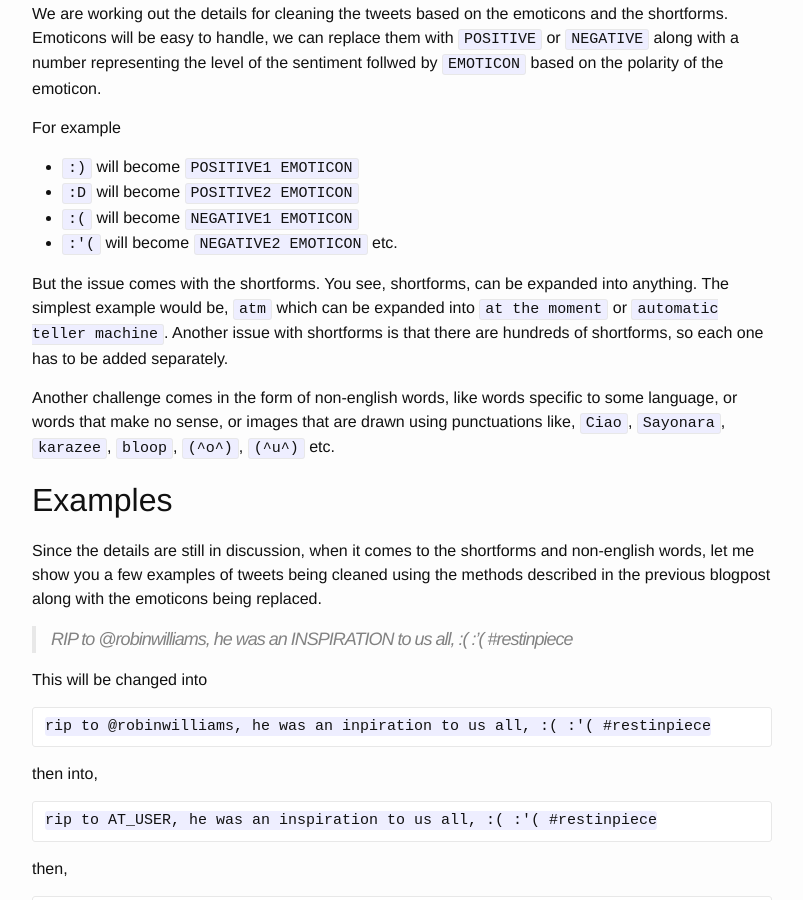
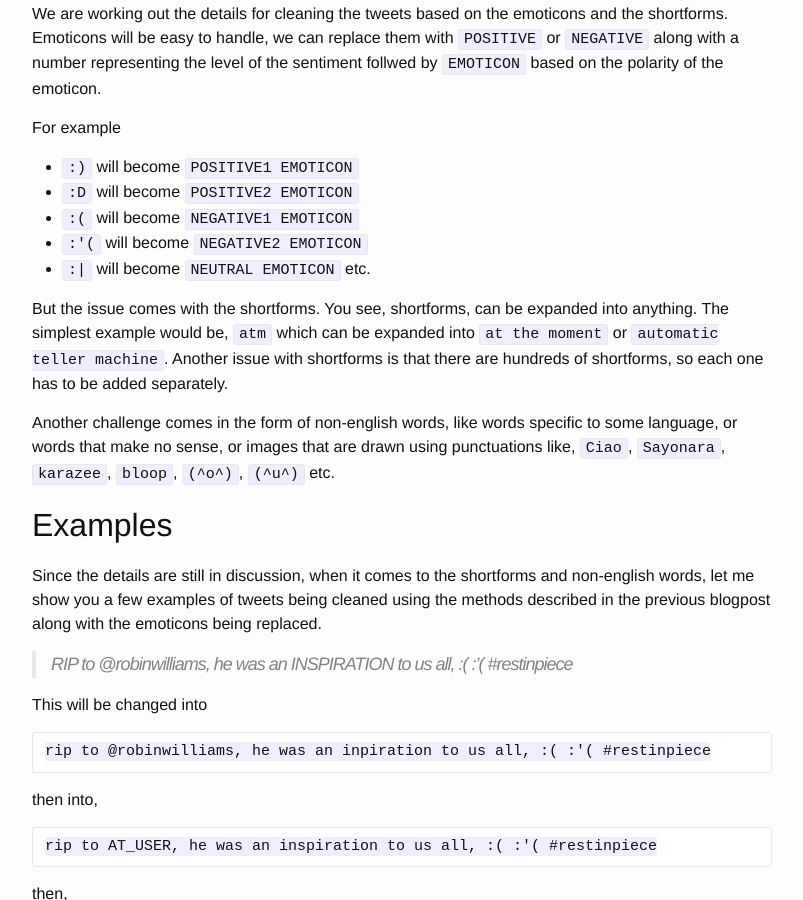
Before and after one commit to panchdevs/panchdevs.github.io, a Jekyll site: the page built from _posts/2015-03-19-tweet-cleaner-upgrades.md, in a window 1280 px wide and 900 px high, scrolled down 842 px. Shown: the whole window, without its empty margins (238-1041 px from the left). Built offline with Jekyll 4.4.1, drawn with Linux system fonts in a browser that asks for light colours.

Commit message:
Add example for neutral emoticons

```diff
--- a/_posts/2015-03-19-tweet-cleaner-upgrades.md
+++ b/_posts/2015-03-19-tweet-cleaner-upgrades.md
@@ -42,7 +42,8 @@ For example
 - `:)` will become `POSITIVE1 EMOTICON`
 - `:D` will become `POSITIVE2 EMOTICON`
 - `:(` will become `NEGATIVE1 EMOTICON`
-- `:'(` will become `NEGATIVE2 EMOTICON` etc.
+- `:'(` will become `NEGATIVE2 EMOTICON`
+- `:|` will become `NEUTRAL EMOTICON` etc.
 
 But the issue comes with the shortforms.
 You see, shortforms, can be expanded into anything.
```
